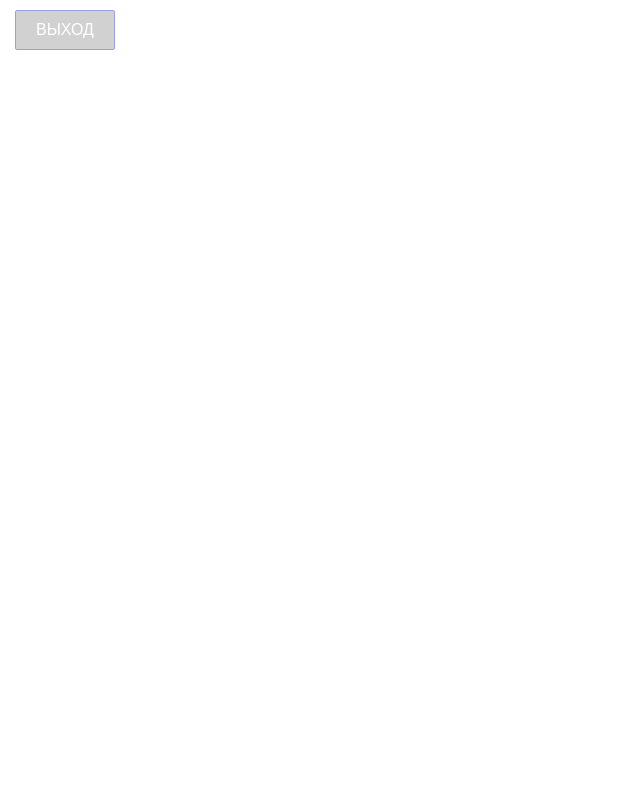
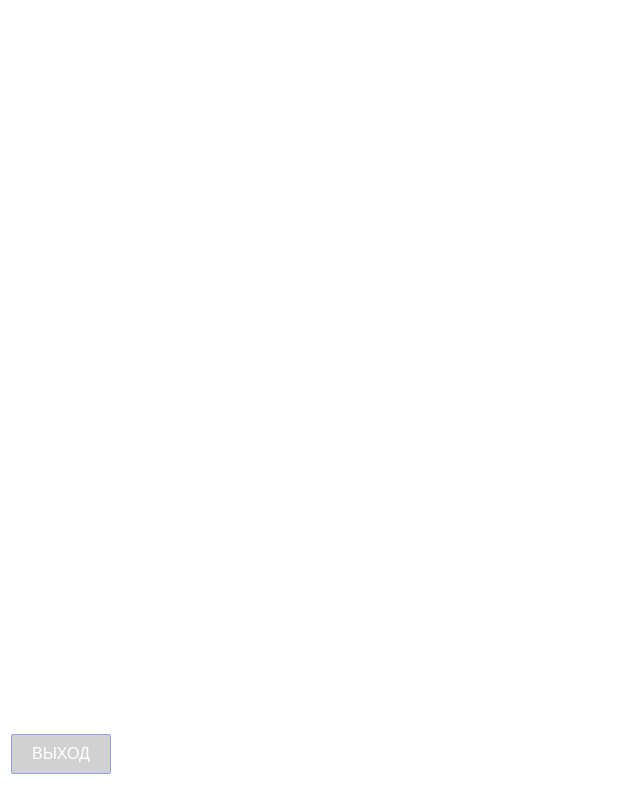
Before and after one commit to Faerlou/VR5, a plain HTML site: page index.html in a window 1280 px wide. Shown: the whole page, without its empty margins (0-640 px from the left). Drawn offline with Linux system fonts and the light colour scheme.

Commit message:
Update index.html

```diff
--- a/index.html
+++ b/index.html
@@ -5,12 +5,12 @@
    <style>
     .container {
      position: absolute;
-    top: 10px;
+    bottom: 10px;
     left: 10px;
     background-color: rgba(0, 0, 0, 0);
     color: black;
-    padding-left: 5px;
-    padding-right: 5px;
+    padding-left: 1px;
+    padding-right: 1px;
     font-size: 16px;
 }
      .btn {
```
